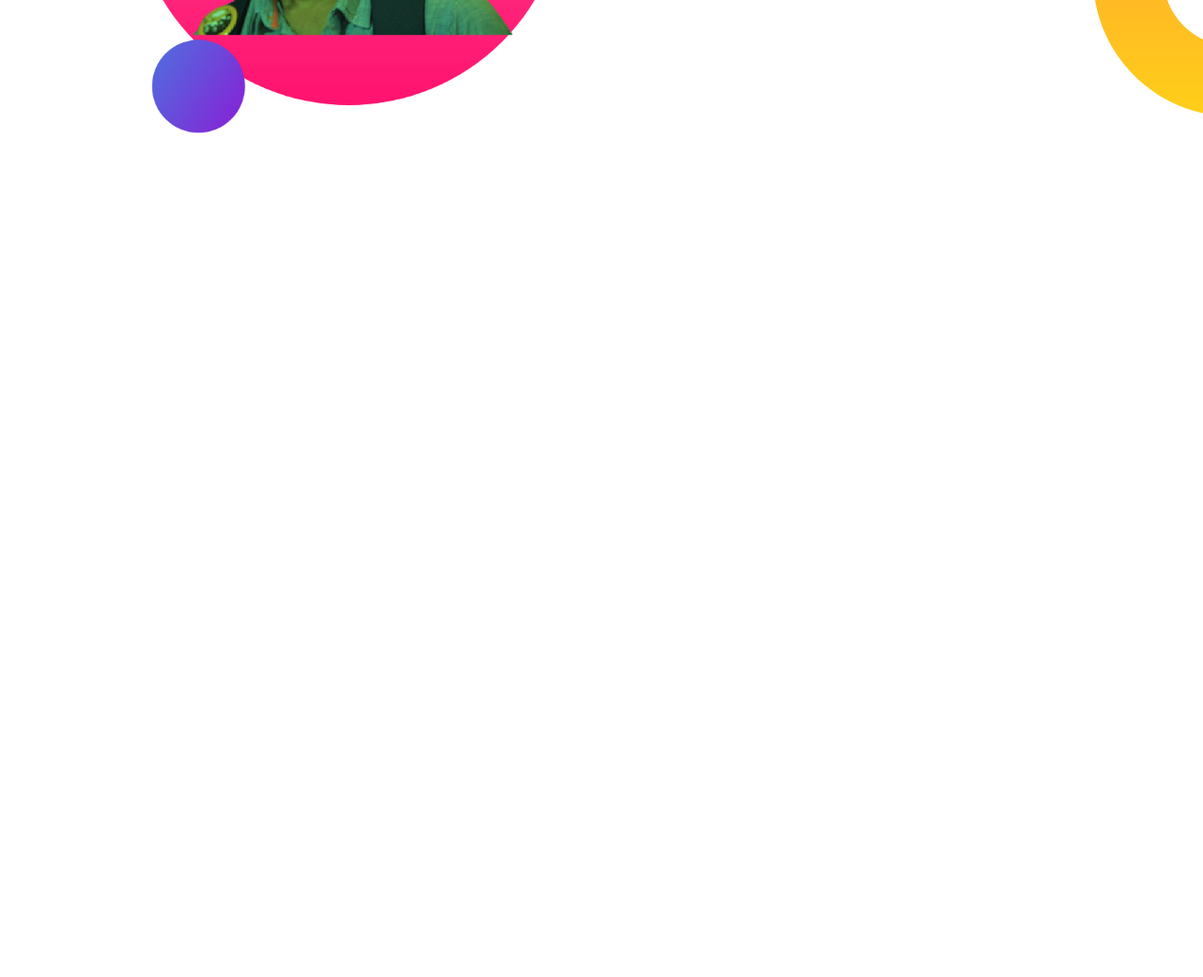
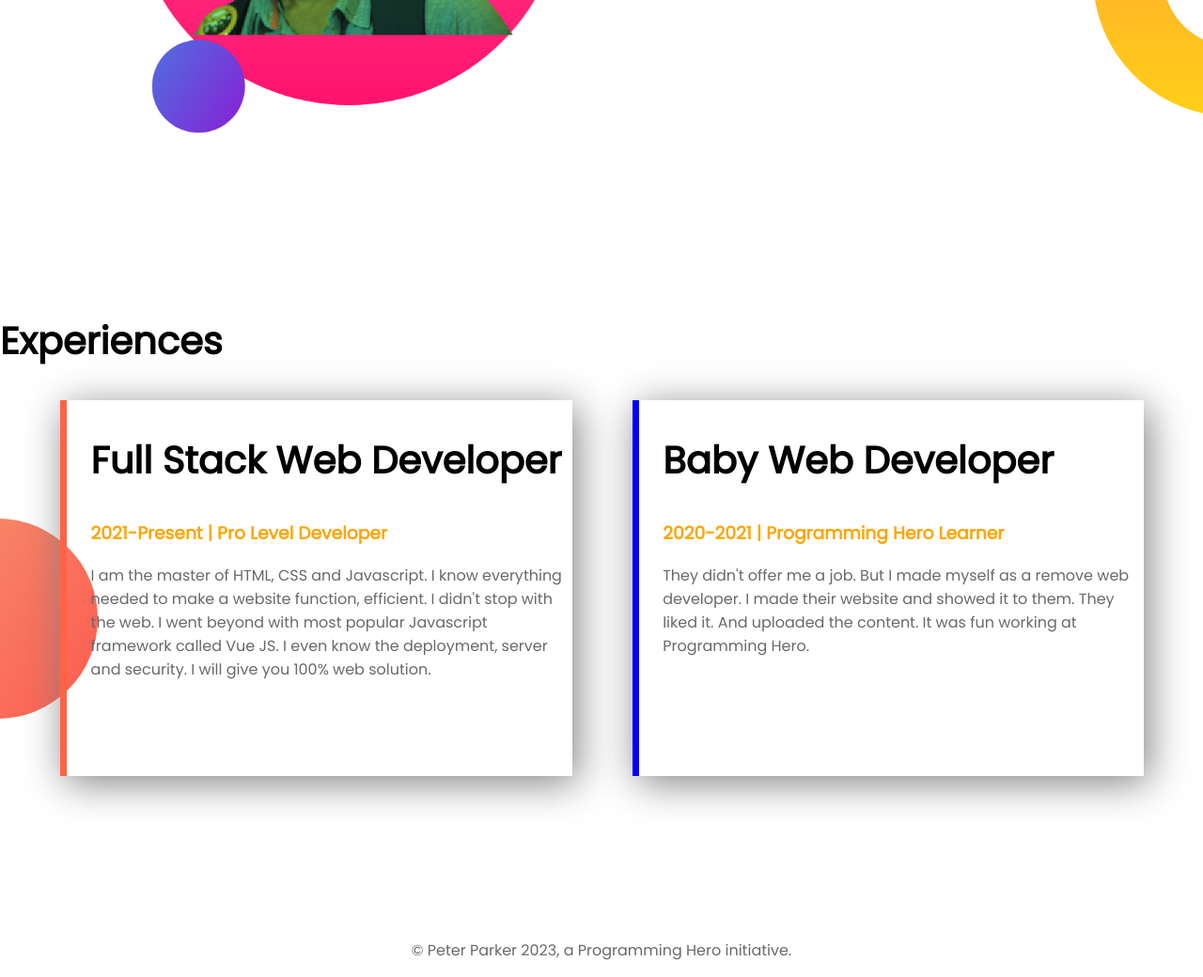
Before and after one commit to ForhadRoben/spiderman-portfolio, a plain HTML site: page index.html in a window 1280 px wide. Shown: the part 1000-2040 px from the top of the page at 94% size. Before the commit the page ends 1300 px from the top, so only its background shows below. Drawn offline with Linux system fonts and the light colour scheme.

Commit message:
footer added

```diff
--- a/index.html
+++ b/index.html
@@ -43,6 +43,25 @@
                 RESUME</a>
         </div>
     </section>
+    <section class="experience-area">
+        <h2>Experiences</h2>
+        <div class="half-width" id="full-stack">
+            <h2>Full Stack Web Developer</h2>
+            <h3>2021-Present | Pro Level Developer</h3>
+            <p>I am the master of HTML, CSS and Javascript. I know everything needed to make a website function,
+                efficient. I didn't stop with the web. I went beyond with most popular Javascript framework called Vue
+                JS. I even know the deployment, server and security. I will give you 100% web solution.</p>
+        </div>
+        <div class="half-width" id="baby-web">
+            <h2>Baby Web Developer</h2>
+            <h3>2020-2021 | Programming Hero Learner</h3>
+            <p>They didn't offer me a job. But I made myself as a remove web developer. I made their website and showed
+                it to them. They liked it. And uploaded the content. It was fun working at Programming Hero.</p>
+        </div>
+    </section>
+    <footer>
+        <p>© Peter Parker 2023, a Programming Hero initiative.</p>
+    </footer>
 </body>
 
 </html>
--- a/style.css
+++ b/style.css
@@ -12,7 +12,7 @@ span {
 }
 
 section {
-    display: flex;
+
     height: 500px;
     padding-bottom: 150px;
 }
@@ -48,3 +48,40 @@ section {
     background-image: url("images/top-banner.png");
     background-repeat: no-repeat;
 }
+
+h2 {
+    font-size: 40px;
+}
+
+.experience-area h3 {
+    color: orange;
+}
+
+.experience-area {
+    background-image: url("images/exp-bg.png");
+    background-repeat: no-repeat;
+    background-position: left;
+}
+
+.experience-area div {
+    box-shadow: 5px 7px 40px gray;
+    height: 80%;
+}
+
+#full-stack {
+    border-left: 7px solid tomato;
+}
+
+#baby-web {
+    border-left: 7px solid;
+    border-image: linear-gradient(blue 100%, cyan 100%);
+    border-image-slice: 1;
+}
+
+footer p {
+    text-align: center;
+}
+
+p {
+    color: dimgray;
+}
```
